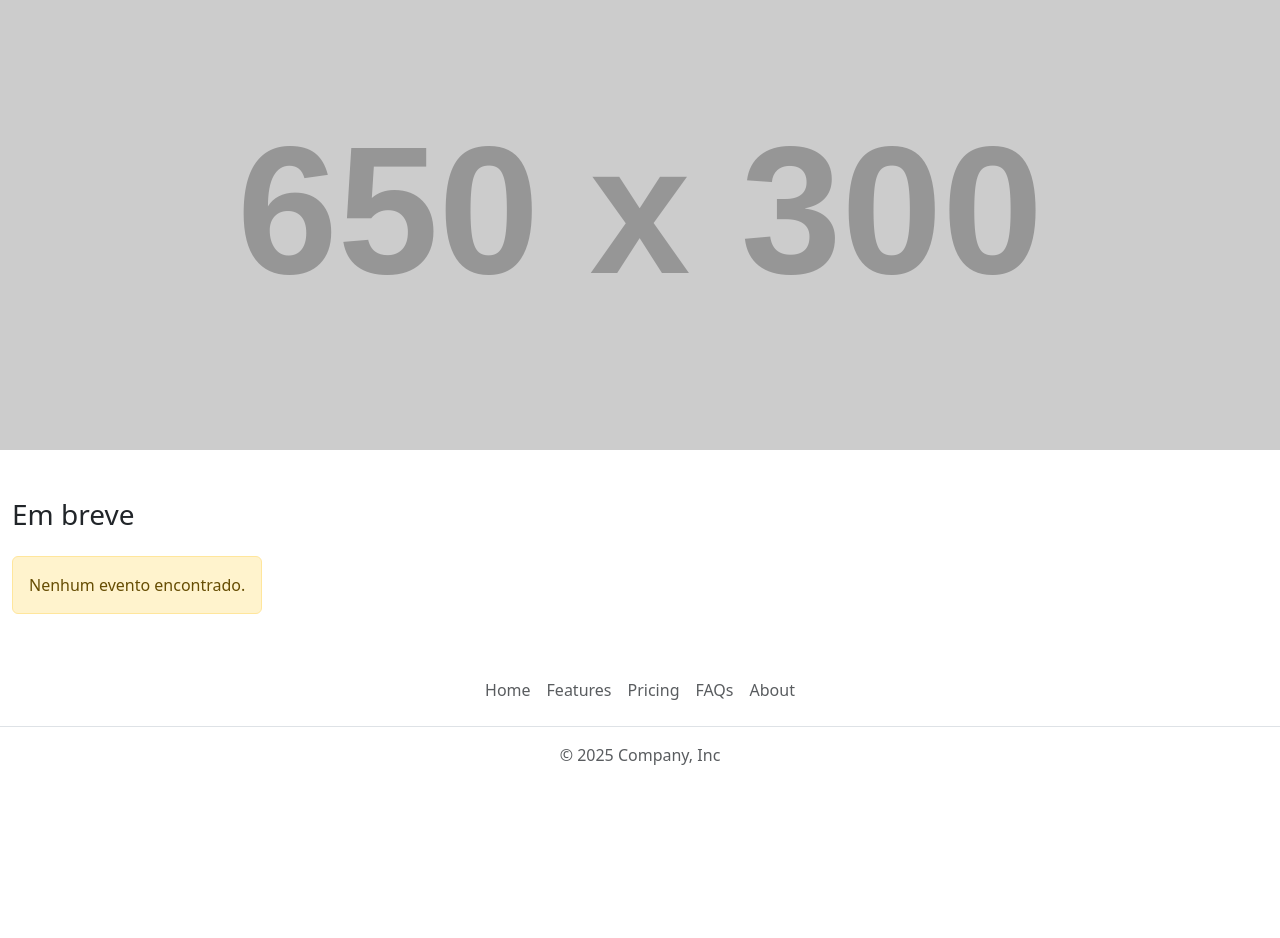
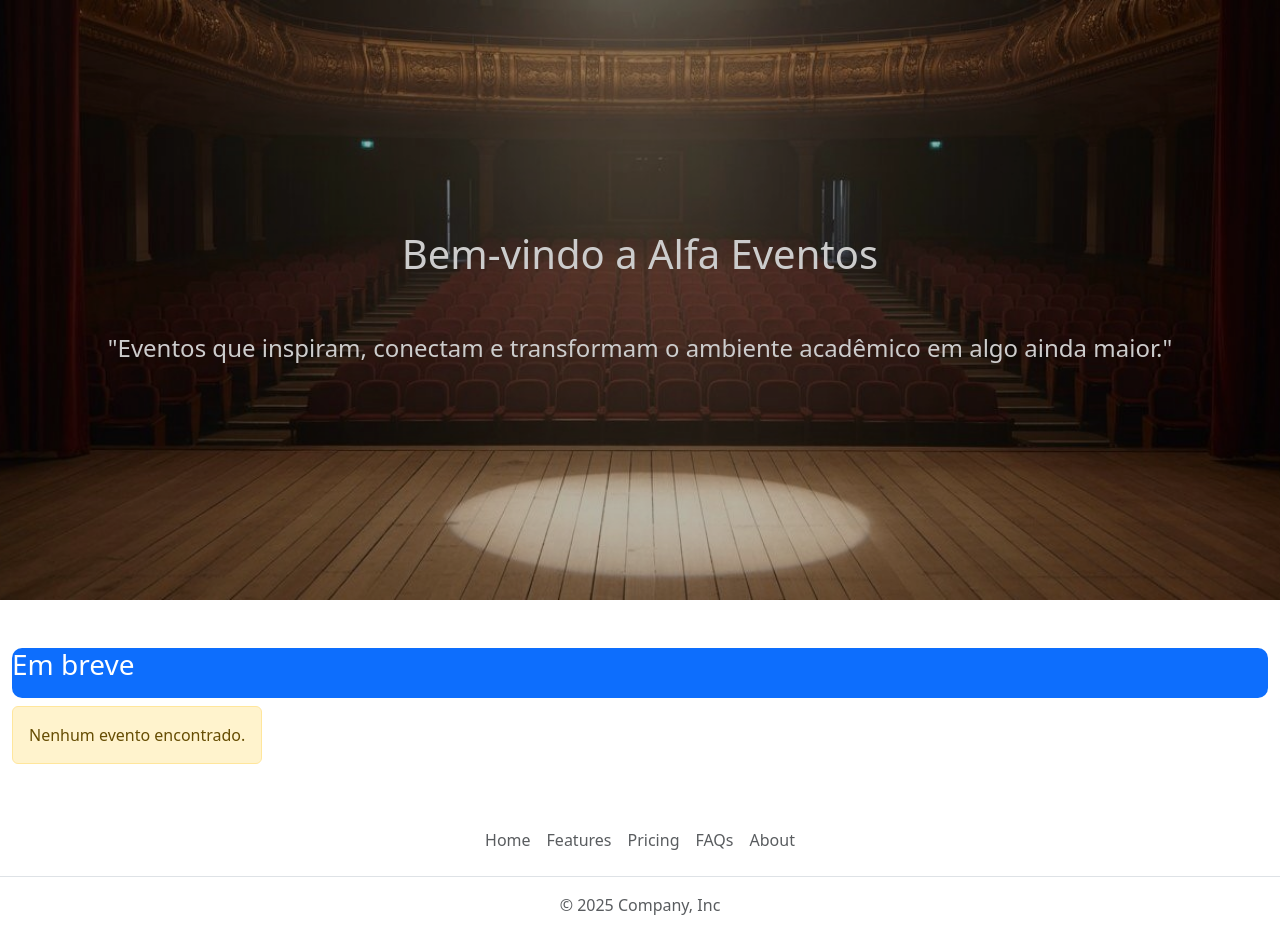
Before and after one commit to ShibaDX/hackathon01-equipe13, a PHP site: page /hackathon/ in a window 1280 px wide. Shown: the part 115-1053 px from the top of the page. Before the commit the page ends 880 px from the top, so only its background shows below. Run offline with PHP 8.4, Linux system fonts and the light colour scheme; grey boxes labelled with a size stand in for pictures from a placeholder-image service; data that the repository does not hold is empty; some libraries are stand-ins or nearby versions.

Commit message:
style: adicionar banner na home

```diff
--- a/backoffice-java/projeto-java.txt
+++ /dev/null
@@ -1 +0,0 @@
-// Arquivo criado apenas para estruturação e organização do projeto, pode ser posteriormente alterado ou excluído
--- a/frontend-php/public/css/style.css
+++ b/frontend-php/public/css/style.css
@@ -2,13 +2,48 @@ body {
     max-width: 100%;
 }
 
+.text-bg {
+    color: #FFF;
+    width: 100%;
+    background-color: #0d6efd;
+    margin: auto 0;
+    border-radius: 10px;
+}
+.text-bg h3{
+    display: flex;
+    align-items: center;
+    align-content: center;
+}
+
 .banner {
+    position: relative;
+    text-align: center;
+    align-content: center;
     width: 100%;
-    height: 450px;
-    background-image: url(https://placehold.co/650x300);
+    height: 600px;
+    background-image: url(../../img/banner-1.jpeg);
     background-repeat: no-repeat;
     background-position: center;
     background-size: cover;
+    z-index: 1;
+    overflow: hidden;
+}
+
+.banner::before {
+    content: "";
+    position: absolute;
+    top: 0;
+    left: 0;
+    width: 100%;
+    height: 100%;
+    background-color: rgba(0, 0, 0, 0.2);
+    /* Cor preta com 50% de opacidade */
+    z-index: 2;
+}
+
+.banner h1,
+.banner h4 {
+    color: #FFF;
 }
 
 .container {
--- a/frontend-php/public/index.php
+++ b/frontend-php/public/index.php
@@ -29,7 +29,10 @@ $dados = $evento->listarEventos();
 
 <body>
     <?php require_once '../includes/header.php' ?>
-    <div class="banner"></div>
+    <div class="banner">
+        <h1>Bem-vindo a Alfa Eventos</h1>
+        <h4 class="pt-5">"Eventos que inspiram, conectam e transformam o ambiente acadêmico em algo ainda maior."</h4>
+    </div>
 
     <?php
     $eventosFiltrados = [];
@@ -53,7 +56,7 @@ $dados = $evento->listarEventos();
                     $horaFormatada = DateTime::createFromFormat('H:i:s', $eventoInfo['hora'])->format('H\hi');
                 ?>
 
-                    <div class="card d-inline-block" style="width: 18rem;">
+                    <div class="card d-inline-block border-primary" style="width: 18rem;">
                         <div class="card-body">
                             <h5 class="card-title"><?= $eventoInfo['titulo'] ?></h5>
                             <p><i class="fa-solid fa-location-dot"></i> <strong><?= $eventoInfo['lugar'] ?></strong></p>
@@ -81,7 +84,9 @@ $dados = $evento->listarEventos();
         </div>
 
         <div class="container mt-5">
-            <h3 class="pb-3">Em breve</h3>
+            <div class="text-bg">
+                <h3 class="pb-3">Em breve</h3>
+            </div>
 
             <div class="eventos-linha">
                 <?php if (($dados['code'] === 200) && (is_array($dados['body'])) && (!is_null($dados['body']))): ?>
@@ -89,7 +94,7 @@ $dados = $evento->listarEventos();
                         $dataFormatada = date('d/m/Y', strtotime($eventoInfo['data']));
                         $horaFormatada = DateTime::createFromFormat('H:i:s', $eventoInfo['hora'])->format('H\hi');
                     ?>
-                        <div class="card d-inline-block" style="width: 18rem;">
+                        <div class="card d-inline-block border-primary" style="width: 18rem;">
                             <div class="card-body">
                                 <h5 class="card-title"><?= $eventoInfo['titulo'] ?></h5>
                                 <p><i class="fa-solid fa-location-dot"></i> <strong><?= $eventoInfo['lugar'] ?></strong></p>
--- a/frontend-php/public/listarEventos.php
+++ b/frontend-php/public/listarEventos.php
@@ -59,7 +59,7 @@ $dados = $evento->listarEventos();
                     $horaFormatada = DateTime::createFromFormat('H:i:s', $eventoInfo['hora'])->format('H\hi');
             ?>
                     <div class="col-lg-3 mb-4">
-                        <div class="card" style="width: 18rem;">
+                        <div class="card border-primary" style="width: 18rem;">
                             <div class="card-body">
                                 <h5 class="card-title"><?= $eventoInfo['titulo'] ?></h5>
                                 <p><?= $eventoInfo['curso'] ?></p>
```
Also changed, not shown: frontend-php/img/banner-1.jpeg (added).
